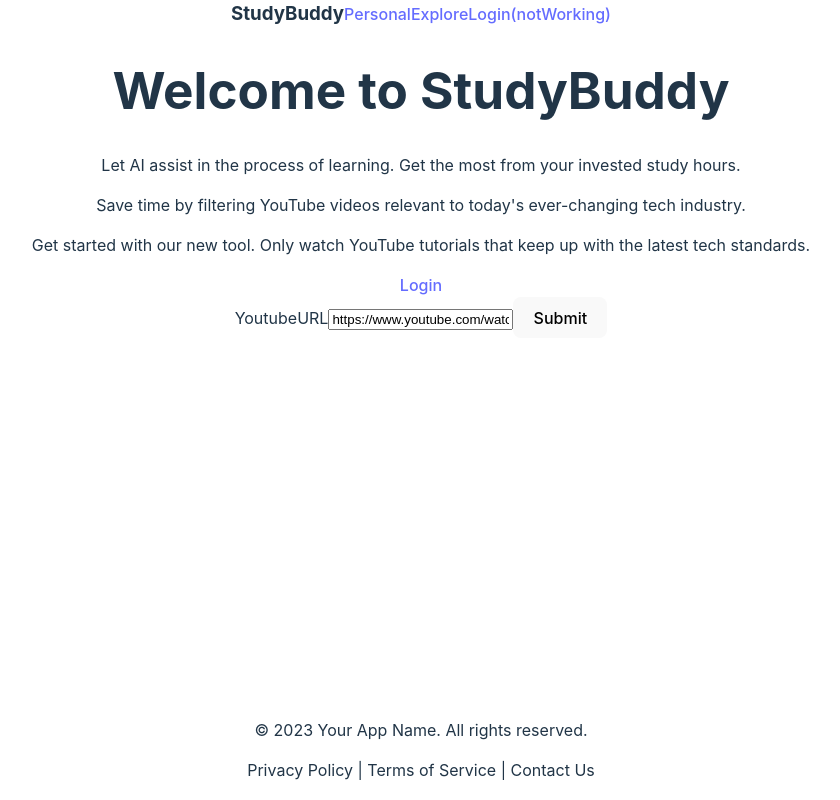
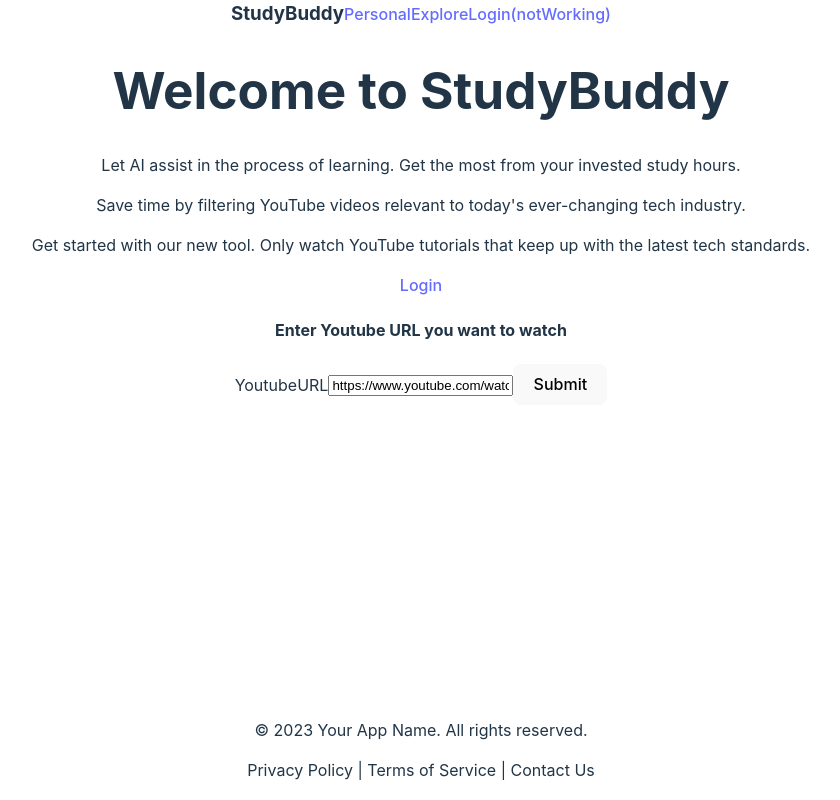
Before and after one commit to gorhgo3/assisting-your-learning, a React (Vite) app: page / in a window 1280 px wide. Shown: the whole page, without its empty margins (219-1059 px from the left). Built offline with nearby package versions, Linux system fonts and the light colour scheme.

Commit message:
update YoutubeForm to include header

```diff
--- a/client/src/components/YoutubeForm.tsx
+++ b/client/src/components/YoutubeForm.tsx
@@ -16,6 +16,8 @@
   }
 
   return (
+    <>
+      <h4>Enter Youtube URL you want to watch</h4>
       <form onSubmit={handleFormSubmit}>
         <label htmlFor="YoutubeURL">YoutubeURL</label>
         <input
@@ -27,6 +29,7 @@
         />
         <button>Submit</button>
       </form>
+    </>
   )
 }
 
```
Lines whose indentation alone changed are shown as unchanged.
